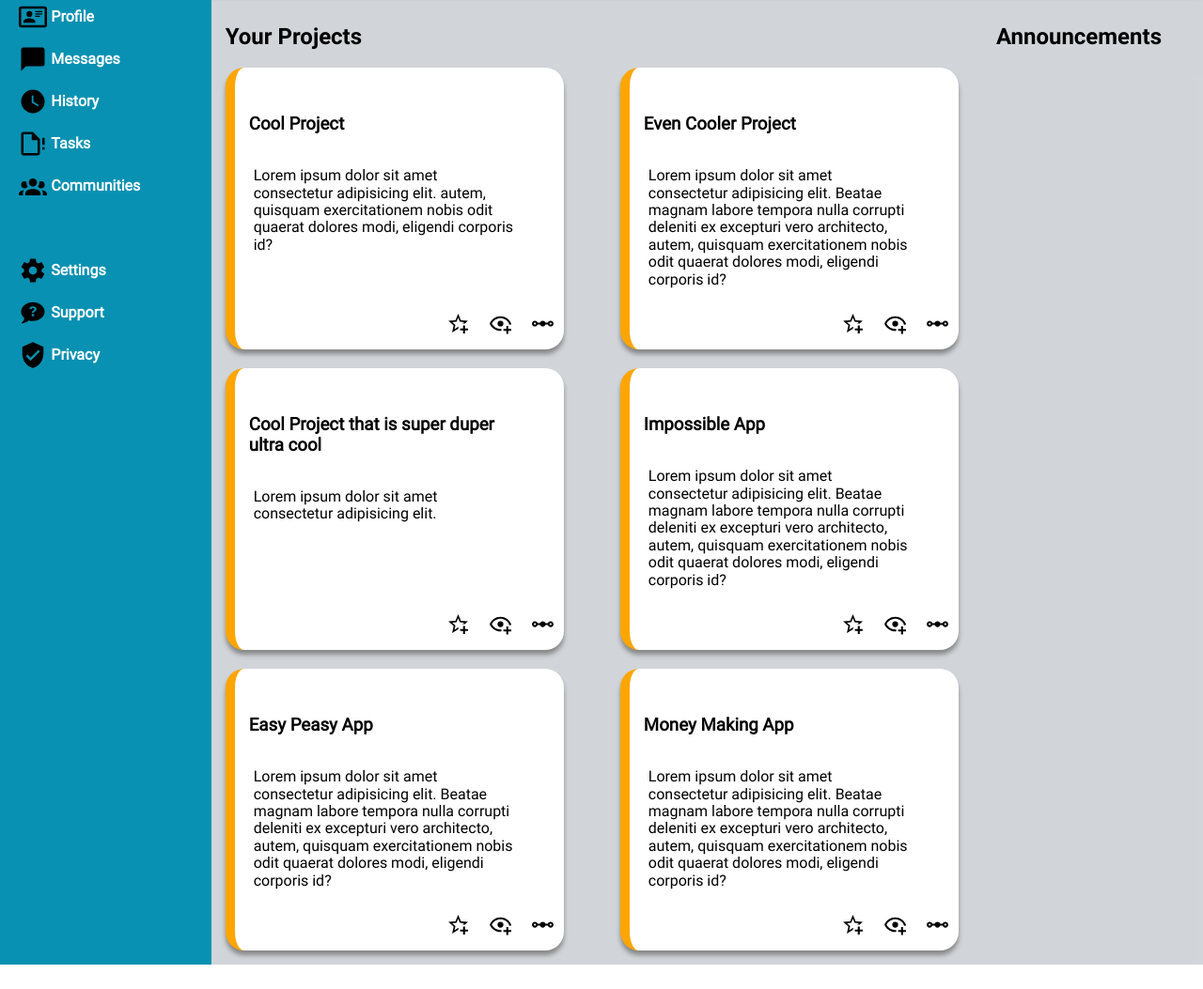
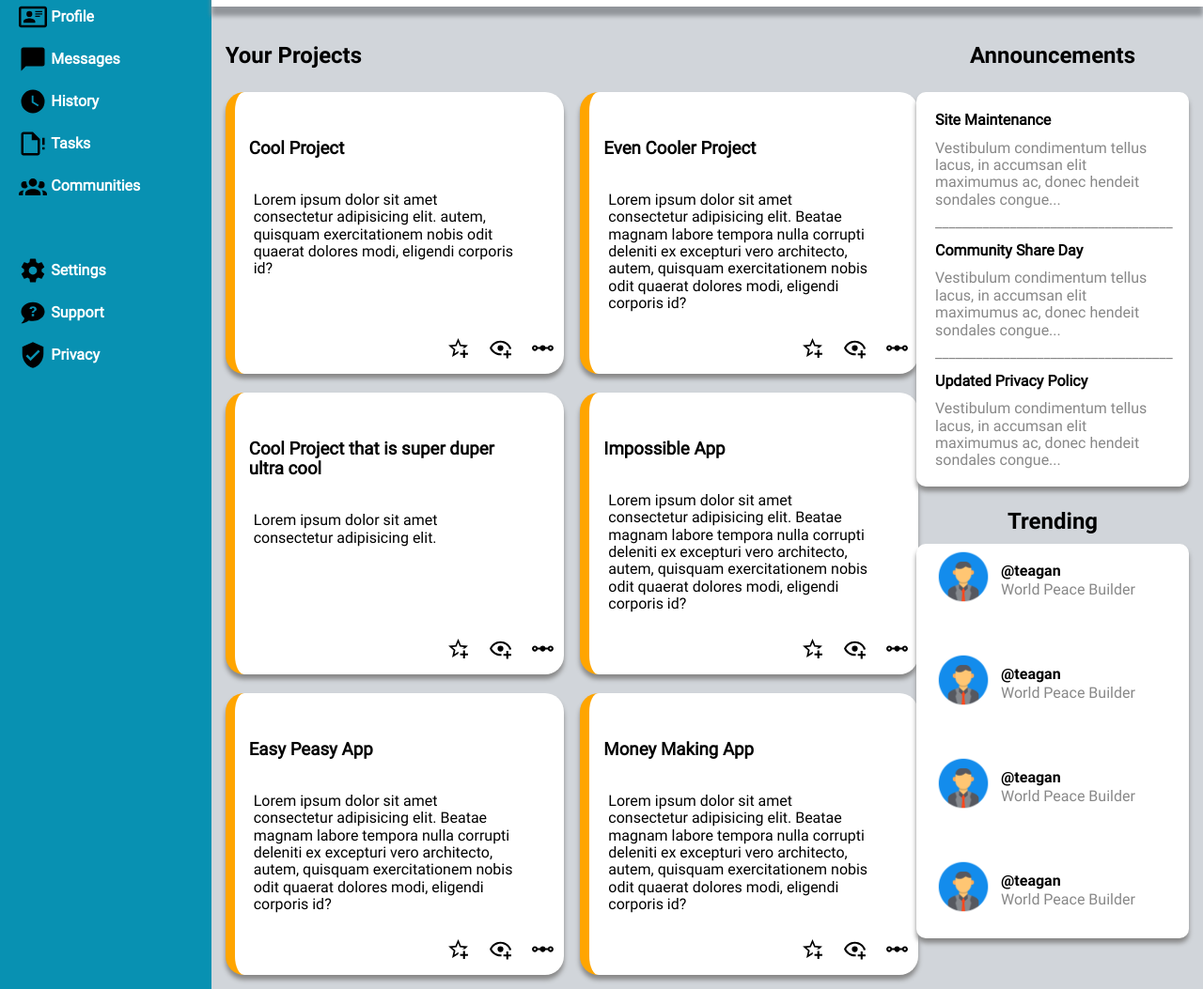
Before and after one commit to Kieran-Go/admin-dashboard, a plain HTML site: page index.html in a window 1280 px wide. Shown: the part 173-1226 px from the top of the page at 94% size. Before the commit the page ends 1200 px from the top, so only its background shows below. Drawn offline with Linux system fonts and the light colour scheme.

Commit message:
Finish content layout
Dashboard has been filled with all content, and the layout and styles
are done to an acceptable standard.

```diff
--- a/css/styles.css
+++ b/css/styles.css
@@ -107,7 +107,6 @@ html, body{
     grid-template-columns: 1fr 1fr 1fr;
     justify-content: center;
     align-items: center;
-    margin-top: -30px;
 }
 
 .notification{
@@ -178,7 +177,7 @@ html, body{
     grid-row: 2;
     display: grid;
     grid-template-columns: 4fr 1fr;
-    grid-template-rows: 70px 6fr;
+    /* grid-template-rows: 70px auto; */
     padding: 15px;
 }
 
@@ -187,6 +186,11 @@ html, body{
     font-size: 24px;
     font-family: 'robotobold', sans-serif;
     font-style: bold;
+}
+
+.side-content-title{
+    justify-self: center;
+    margin-bottom: 10px;
 }
 
 .project-container{
@@ -237,3 +241,53 @@ html, body{
 .project-btn-container img{
     width: 25px;
 }
+
+.side-content-container{
+    align-self: start;
+    justify-items: center;
+}
+
+.side-content-box{
+    background-color: white;
+    width: 250px;
+    height: 400px;
+    border-radius: 10px;
+    box-shadow: 0 5px 5px #888888;
+    text-align: left;
+    padding: 10px 20px;
+}
+
+.side-content-box div{
+    margin-top: -10px;
+}
+
+.side-content-box > div p{
+    color: #888888;
+    margin-top: -10px;
+}
+
+.trending-content{
+    display: grid;
+    grid-template-columns: 60px 1fr;
+    justify-content: center;
+    align-items: center;
+    margin: 50px 0px;
+}
+
+.trending-content div{
+    display: grid;
+    grid-template-rows: 20px 20px;
+    margin-top: 30px;
+    margin-left: 10px;
+}
+
+.trending-content img{
+    width: 60px;
+}
+
+.at-user{
+    font-family: 'robotobold', sans-serif;
+    font-style: bold;
+    color: black;
+    margin-top: -10px;
+}
--- a/index.html
+++ b/index.html
@@ -89,7 +89,7 @@
         <!-- Main content -->
         <div class="content">
             <p class="content-title">Your Projects</p>
-            <p class="content-title">Announcements</p>
+            <p class="content-title side-content-title">Announcements</p>
             <div class="project-container">
                 <div class="project">
                     <h3>Cool Project</h3>
@@ -147,6 +147,65 @@
                 </div>
             </div>
 
+            <div class="side-content-container">
+                <div class="announcement-container">
+                    <div class="side-content-box">
+                        <div>
+                            <h4>Site Maintenance</h4>
+                            <p> Vestibulum condimentum tellus lacus, in accumsan elit maximumus ac, donec hendeit sondales congue...</p>
+                            <p>___________________________________</p>
+                        </div>
+
+                        <div>
+                            <h4>Community Share Day</h4>
+                            <p> Vestibulum condimentum tellus lacus, in accumsan elit maximumus ac, donec hendeit sondales congue...</p>
+                            <p>___________________________________</p>
+                        </div>
+
+                        <div>
+                            <h4>Updated Privacy Policy</h4>
+                            <p> Vestibulum condimentum tellus lacus, in accumsan elit maximumus ac, donec hendeit sondales congue...</p>
+                        </div>
+
+                    </div>
+                </div>
+
+                <div class="trending-container">
+                    <p class="content-title side-content-title">Trending</p>
+                    <div class="side-content-box">
+                        <div class="trending-content">
+                            <img src="img/profile-pic.png">
+                            <div>
+                                <h4 class="at-user">@teagan</h4>
+                                <p class="user-tagline">World Peace Builder</p>
+                            </div>
+                        </div>
+                        <div class="trending-content">
+                            <img src="img/profile-pic.png">
+                            <div>
+                                <h4 class="at-user">@teagan</h4>
+                                <p class="user-tagline">World Peace Builder</p>
+                            </div>
+                        </div>
+                        <div class="trending-content">
+                            <img src="img/profile-pic.png">
+                            <div>
+                                <h4 class="at-user">@teagan</h4>
+                                <p class="user-tagline">World Peace Builder</p>
+                            </div>
+                        </div>
+                        <div class="trending-content">
+                            <img src="img/profile-pic.png">
+                            <div>
+                                <h4 class="at-user">@teagan</h4>
+                                <p class="user-tagline">World Peace Builder</p>
+                            </div>
+                        </div>
+                    </div>
+                </div>
+            </div>
+
+
 
 
 
```
